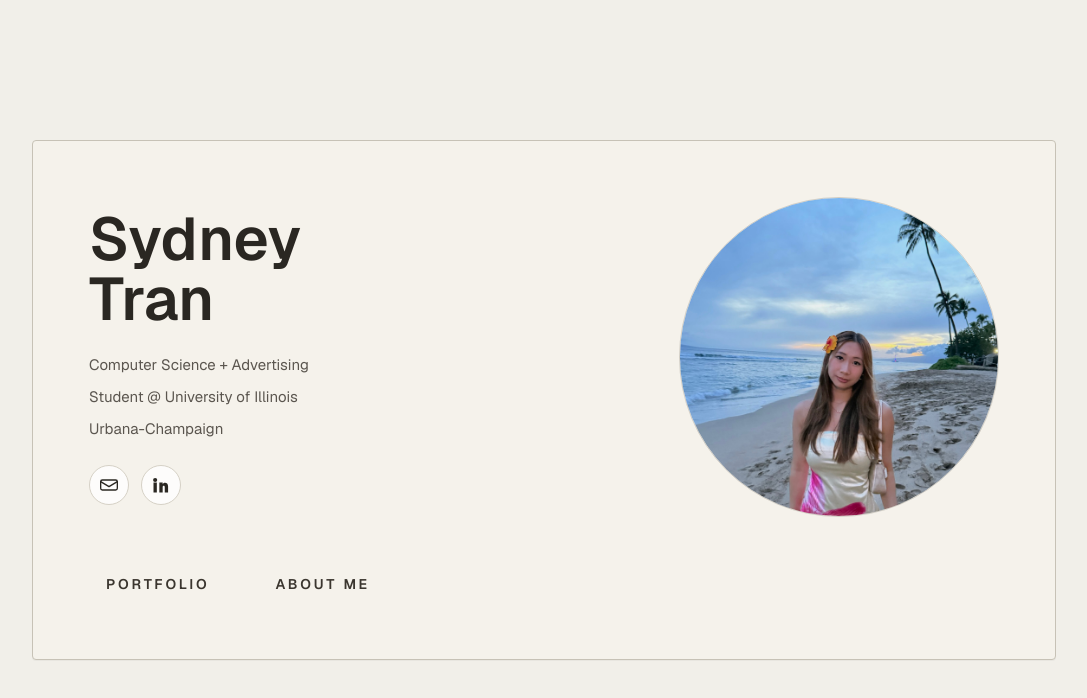
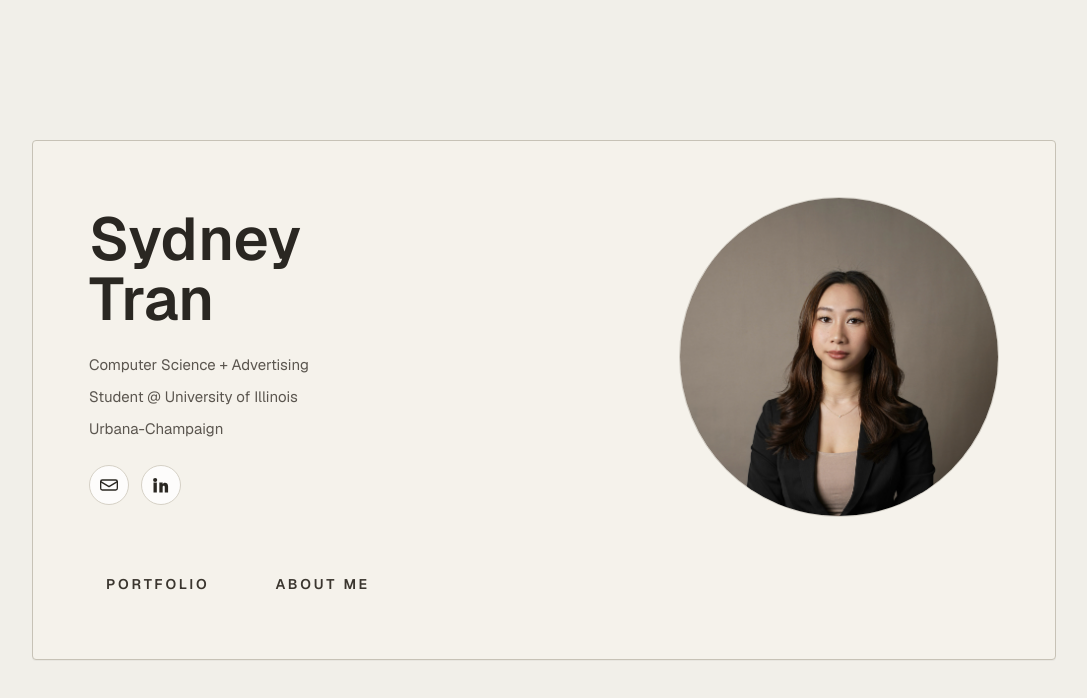
Before and after one commit to sltran3/sydney-tran-website, a Next.js app: page / in a window 1280 px wide. Shown: the top 698 px of the page, without its empty margins (96-1183 px from the left). Built offline with nearby package versions, Linux system fonts and the light colour scheme.

Commit message:
new photo

```diff
--- a/app/page.tsx
+++ b/app/page.tsx
@@ -87,7 +87,7 @@ export default function Home() {
           <div className="flex w-full justify-start lg:justify-end">
             <div className="h-60 w-60 overflow-hidden rounded-full border border-[#d3cfc6] bg-[#e8e4da] sm:h-72 sm:w-72 lg:h-80 lg:w-80">
               <Image
-                src="/portrait.jpg"
+                src="/head-shot.JPEG"
                 alt="Sydney Tran portrait"
                 width={400}
                 height={400}
--- a/package.json
+++ b/package.json
@@ -9,6 +9,7 @@
     "lint": "eslint"
   },
   "dependencies": {
+    "framer-motion": "^12.31.0",
     "next": "16.1.6",
     "react": "19.2.3",
     "react-dom": "19.2.3"
```
Also changed, not shown: app/portfolio/page.tsx (+4 -3 lines), public/head-shot.JPEG (added), 1 other file (tests, documents, lock files or other folders).
